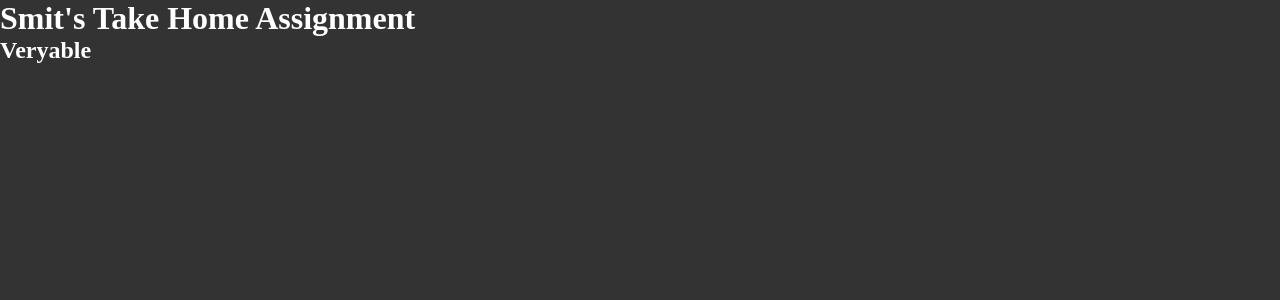
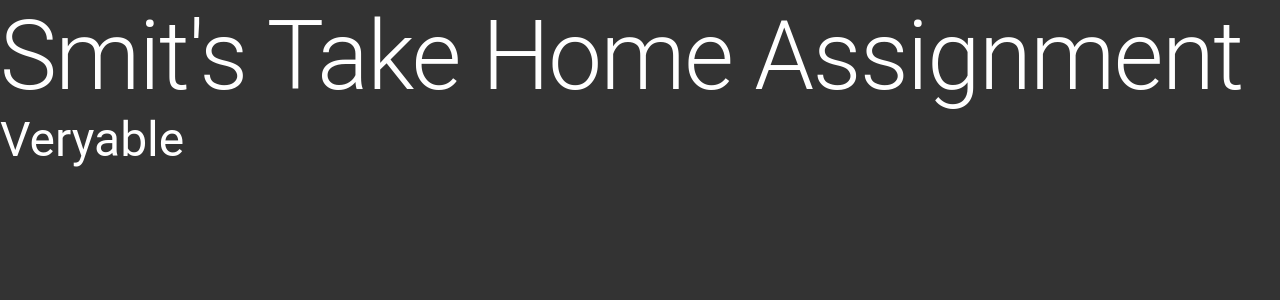
Before and after one commit to andrewasmit/veryable_smit, a React (Vite) app: page / in a window 1280 px wide. Shown: the top 300 px of the page. Built offline with nearby package versions, Linux system fonts and the light colour scheme; no server answers.

Commit message:
feat: basic query and hook set up

```diff
--- a/src/App.tsx
+++ b/src/App.tsx
@@ -1,11 +1,27 @@
+// External Dependencies
+import { Typography } from '@mui/material'
+
+//Internal Dependencies
+import { useGetCountries } from './gql/getCountries'
+
+//Local Dependencies
 import './App.css'
+
 
 function App() {
 
+  const { data: countries, loading, error } = useGetCountries();
+
+  console.log("COUNTRIES: ", countries)
+
+  if(loading){
+    return <Typography variant='h4'>Loading...</Typography>
+  }
+
   return (
-    <div>
-      <h1>Smit's Take Home Assignment</h1>
-      <h2>Veryable</h2>
+    <div id="main container">
+      <Typography variant="h1">Smit's Take Home Assignment</Typography>
+      <Typography variant="h3">Veryable</Typography>
     </div>
   )
 }
--- /dev/null
+++ b/src/gql/getCountries.ts
@@ -0,0 +1,26 @@
+// External Dependencies
+import { gql, useQuery } from "@apollo/client";
+
+const GET_COUNTRIES = gql`
+  query Query {
+    countries {
+      currency
+      states {
+        name
+      }
+      languages {
+        native
+      }
+      continent {
+        name
+      }
+      name
+      emoji
+      emojiU
+    }
+  }
+`;
+
+export const useGetCountries = () => {
+  return useQuery(GET_COUNTRIES);
+};
```
